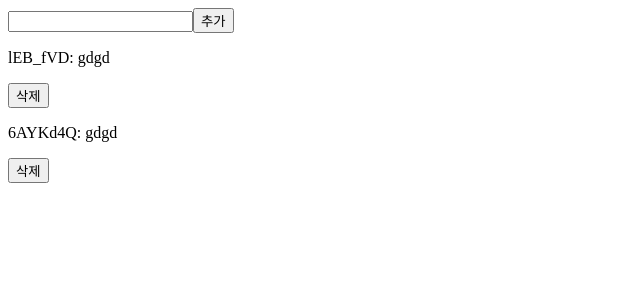
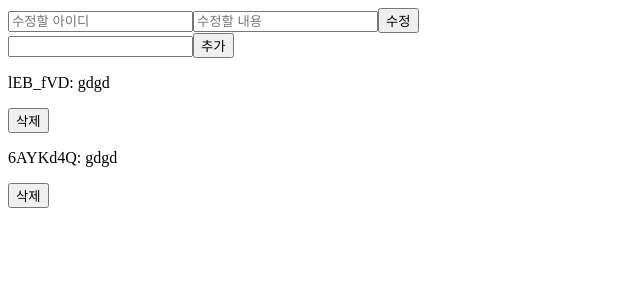
Before and after one commit to Seogun95/React_AXIOS, a React (Create React App) app: page / in a window 1280 px wide. Shown: the top 300 px of the page, without its empty margins (0-640 px from the left). Built offline with nearby package versions, Linux system fonts and the light colour scheme; data requests are answered from the project's data file.

Commit message:
feat: onEditerBtn 추가

```diff
--- a/src/App.js
+++ b/src/App.js
@@ -7,6 +7,11 @@ const App = () => {
   const [todos, setTodos] = useState(null);
   const [inputTitle, setInputTitle] = useState({
     title: '',
+  });
+
+  const [edit, setEdit] = useState({
+    id: '',
+    content: '',
   });
 
   // 1. axios를 통해서 get 요청을 하는 함수를 생성
@@ -33,10 +38,14 @@ const App = () => {
   //5. onSubmitHandler
   const onSubmitHandler = async (e) => {
     e.preventDefault();
-    //버튼 클릭시 INPUT값을 DB에 추가(POST)
-    axios.post('http://localhost:4001/todos', inputTitle);
-    //setTodos를 업데이트 한다.
-    setTodos([...todos, inputTitle]);
+    if (inputTitle.title !== '') {
+      // 버튼 클릭시 INPUT값을 DB에 추가(POST)
+      await axios.post('http://localhost:4001/todos', inputTitle);
+      // setTodos를 업데이트 한다.
+      await fetchTodos();
+      // input을 빈값으로 초기화
+      setInputTitle({ title: '' });
+    }
   };
 
   //6. onDeleteHandler
@@ -44,9 +53,51 @@ const App = () => {
     axios.delete(`http://localhost:4001/todos/${id}`);
     setTodos(todos.filter((item) => item.id !== id));
   };
+  //7. onChangeEditHander
+  const onChangeEditHander = (e) => {
+    const { name, value } = e.target;
+    setEdit({ ...edit, [name]: value });
+  };
+
+  //8. onEditHandler
+  const onEditHandler = async () => {
+    // axios를 사용하여 데이터 업데이트
+    await axios.patch(`http://localhost:4001/todos/${edit.id}`, {
+      title: edit.content,
+    });
+
+    // todos 상태를 업데이트하여 화면을 다시 그림
+    setTodos(
+      todos.map((item) => {
+        if (item.id === edit.id) {
+          return { ...item, title: edit.content };
+        } else {
+          return item;
+        }
+      })
+    );
+
+    // edit 상태를 초기화하여 화면을 리렌더링
+    setEdit({ id: '', content: '' });
+  };
 
   return (
     <>
+      <div>
+        <input
+          name="id"
+          value={edit.id}
+          onChange={onChangeEditHander}
+          placeholder="수정할 아이디"
+        />
+        <input
+          name="content"
+          value={edit.content}
+          onChange={onChangeEditHander}
+          placeholder="수정할 내용"
+        />
+        <button onClick={onEditHandler}>수정</button>
+      </div>
       <div>
         <form onSubmit={onSubmitHandler}>
           <input value={inputTitle.title} onChange={onChangesHandler} />
```
